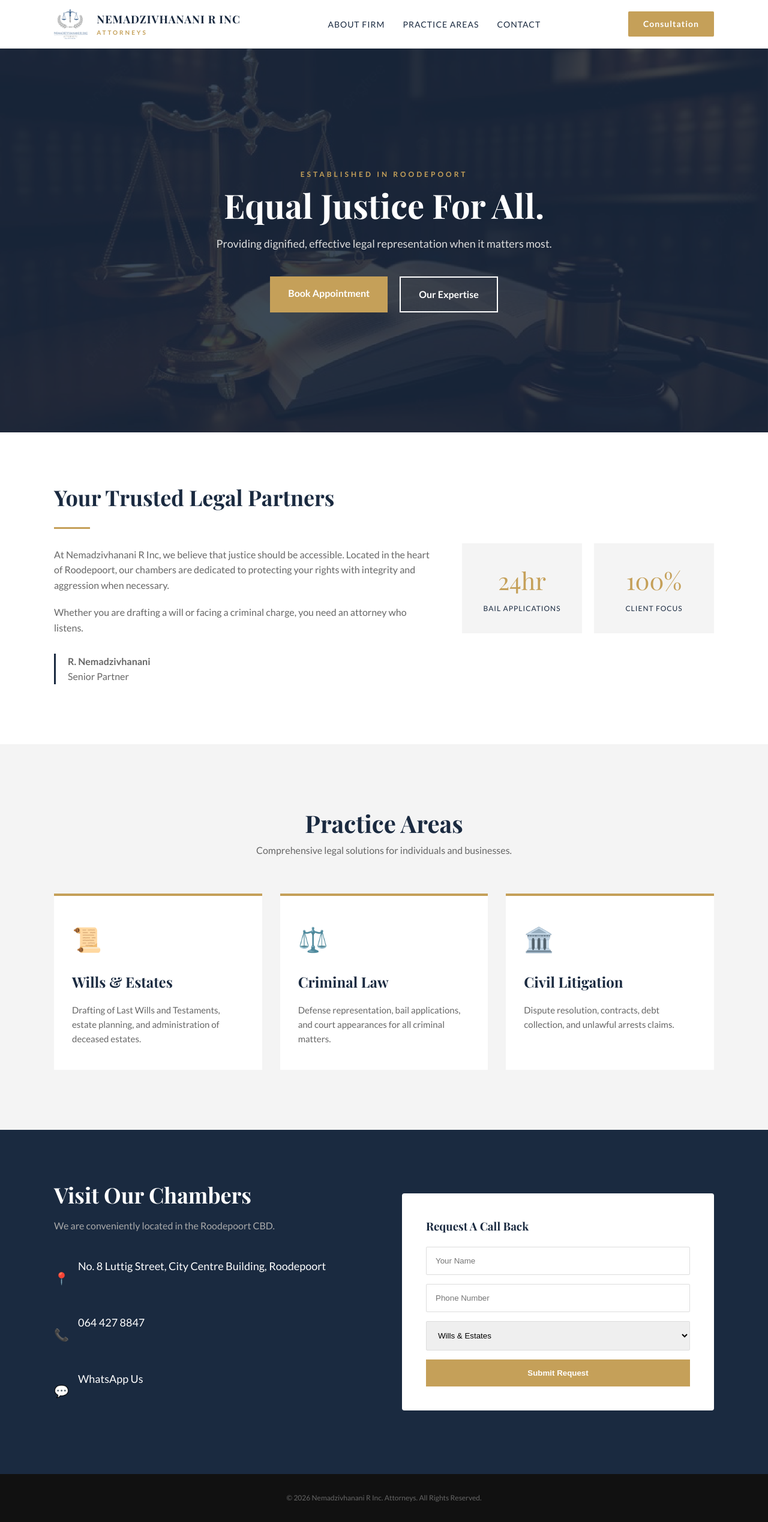
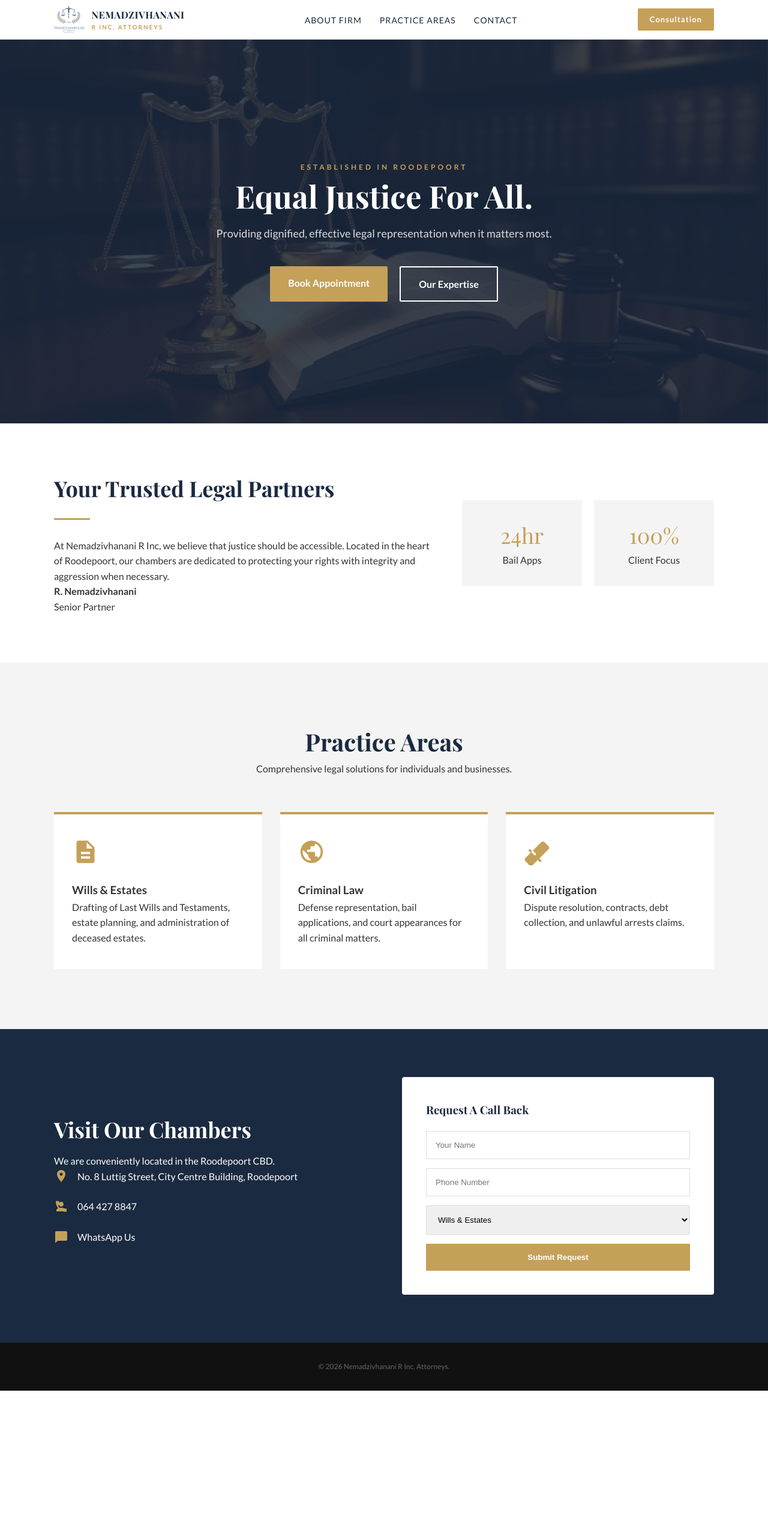
Before and after one commit to Nemadzivhanani/nemadzivhanani.github.io, a plain HTML site: page demos/law.html in a window 1280 px wide. Shown: the whole page at 60% size. After the commit the page ends 2319 px from the top, so only its background shows below. Drawn offline with nearby package versions, Linux system fonts and the light colour scheme.

Commit message:
Refactor law demo HTML and CSS for improved structure and responsiveness; update navbar and button styles

```diff
--- a/demos/css/law.css
+++ b/demos/css/law.css
@@ -2,16 +2,16 @@
    1. VARIABLES & RESET
 ========================= */
 :root {
-  --navy: #1a2a40;      /* Deep "Legal" Navy */
-  --gold: #c5a059;      /* Luxury Gold */
+  --navy: #1a2a40;
+  --gold: #c5a059;
   --gold-dark: #b08d4a;
   --white: #ffffff;
   --grey-light: #f4f4f4;
   --text-dark: #333333;
   --text-grey: #666666;
 
-  --font-serif: 'Playfair Display', serif; /* Fancy Headings */
-  --font-sans: 'Lato', sans-serif;         /* Clean Body Text */
+  --font-serif: 'Playfair Display', serif;
+  --font-sans: 'Lato', sans-serif;
 }
 
 * { box-sizing: border-box; margin: 0; padding: 0; }
@@ -31,28 +31,35 @@ a { text-decoration: none; transition: 0.3s; }
 ========================= */
 .navbar {
   background: var(--white);
-  padding: 15px 0;
+  padding: 10px 0; /* Reduced padding slightly */
   border-bottom: 1px solid #eee;
   position: sticky; top: 0; z-index: 100;
 }
 .nav-flex { display: flex; justify-content: space-between; align-items: center; }
 
-.brand { display: flex; align-items: center; gap: 15px; }
-.logo-img { height: 50px; width: auto; }
+.brand { display: flex; align-items: center; gap: 12px; }
+.logo-img { height: 45px; width: auto; }
+
 .brand-text { display: flex; flex-direction: column; }
-.company { font-family: var(--font-serif); font-weight: 700; color: var(--navy); letter-spacing: 1px; font-size: 18px; }
-.tagline { font-size: 10px; letter-spacing: 3px; color: var(--gold); font-weight: 700; }
+/* The Company Name */
+.company {
+  font-family: var(--font-serif);
+  font-weight: 700;
+  color: var(--navy);
+  letter-spacing: 0.5px;
+  font-size: 16px;
+}
+.tagline { font-size: 10px; letter-spacing: 2px; color: var(--gold); font-weight: 700; }
 
 .nav-links { list-style: none; display: flex; gap: 30px; }
 .nav-links a { color: var(--navy); font-weight: 400; font-size: 14px; text-transform: uppercase; letter-spacing: 1px; }
-.nav-links a:hover { color: var(--gold); }
 
-.btn-gold {
+/* HEADER BUTTON */
+.btn-gold-nav {
   background: var(--gold); color: white;
-  padding: 10px 25px; font-weight: bold; border-radius: 2px;
-  font-size: 14px; letter-spacing: 1px;
+  padding: 8px 20px; font-weight: bold; border-radius: 2px;
+  font-size: 13px; letter-spacing: 1px;
 }
-.btn-gold:hover { background: var(--navy); }
 
 /* =========================
    3. HERO SECTION
@@ -64,89 +71,92 @@ a { text-decoration: none; transition: 0.3s; }
 }
 .hero-bg { position: absolute; inset: 0; z-index: -1; }
 .hero-bg img { width: 100%; height: 100%; object-fit: cover; }
-.overlay { position: absolute; inset: 0; background: rgba(26, 42, 64, 0.85); } /* Navy Overlay */
+.overlay { position: absolute; inset: 0; background: rgba(26, 42, 64, 0.85); }
 
 .hero-content { position: relative; max-width: 800px; }
 .hero-sub { color: var(--gold); letter-spacing: 4px; font-size: 12px; font-weight: 700; margin-bottom: 10px; }
-.hero h1 { font-family: var(--font-serif); font-size: 56px; line-height: 1.1; margin-bottom: 20px; }
+.hero h1 { font-family: var(--font-serif); font-size: 52px; line-height: 1.1; margin-bottom: 20px; }
 .hero-desc { font-size: 18px; color: #ddd; max-width: 600px; margin: 0 auto 40px; }
 
 .btn-group { display: flex; justify-content: center; gap: 20px; }
-.btn-primary { background: var(--gold); color: white; padding: 15px 30px; font-weight: bold; }
-.btn-primary:hover { background: white; color: var(--navy); }
-.btn-outline { border: 2px solid white; color: white; padding: 15px 30px; font-weight: bold; }
-.btn-outline:hover { background: white; color: var(--navy); }
+.btn-primary { background: var(--gold); color: white; padding: 15px 30px; font-weight: bold; border-radius: 2px; }
+.btn-outline { border: 2px solid white; color: white; padding: 15px 30px; font-weight: bold; border-radius: 2px; }
 
 /* =========================
-   4. INTRO SECTION
+   4. SECTIONS & ICONS
 ========================= */
 .section-intro { padding: 80px 0; }
 .intro-grid { display: grid; grid-template-columns: 1.5fr 1fr; gap: 50px; align-items: center; }
-
 .intro-text h2 { font-family: var(--font-serif); font-size: 36px; color: var(--navy); margin-bottom: 20px; }
 .divider { width: 60px; height: 3px; background: var(--gold); margin-bottom: 30px; }
-.intro-text p { margin-bottom: 20px; color: var(--text-grey); font-size: 16px; }
-
-.signature-box { margin-top: 30px; border-left: 3px solid var(--navy); padding-left: 20px; }
-
 .intro-stat { display: flex; gap: 20px; }
 .stat-box { background: var(--grey-light); padding: 30px; text-align: center; width: 50%; }
-.stat-box .number { display: block; font-size: 40px; font-family: var(--font-serif); color: var(--gold); }
-.stat-box .label { font-size: 12px; letter-spacing: 1px; text-transform: uppercase; color: var(--navy); }
+.stat-box .number { display: block; font-size: 36px; font-family: var(--font-serif); color: var(--gold); }
 
-/* =========================
-   5. PRACTICE AREAS
-========================= */
+/* PRACTICE AREAS */
 .section-areas { background: var(--grey-light); padding: 100px 0; }
 .section-header { text-align: center; margin-bottom: 60px; }
 .section-header h2 { font-family: var(--font-serif); font-size: 40px; color: var(--navy); }
-.section-header p { color: var(--text-grey); }
-
 .grid-3 { display: grid; grid-template-columns: repeat(3, 1fr); gap: 30px; }
 
 .area-card {
   background: white; padding: 40px 30px;
-  border-top: 4px solid var(--gold);
-  transition: 0.3s;
+  border-top: 4px solid var(--gold); transition: 0.3s;
 }
-.area-card:hover { transform: translateY(-5px); box-shadow: 0 10px 30px rgba(0,0,0,0.1); }
-.icon { font-size: 40px; margin-bottom: 20px; }
-.area-card h3 { font-family: var(--font-serif); font-size: 24px; color: var(--navy); margin-bottom: 15px; }
-.area-card p { color: var(--text-grey); font-size: 15px; }
+.icon-box { margin-bottom: 20px; color: var(--gold); }
+.icon-gold-lg { width: 45px; height: 45px; }
+
+/* CONTACT */
+.section-contact { background: var(--navy); color: white; padding: 80px 0; }
+.contact-wrapper { display: grid; grid-template-columns: 1fr 1fr; gap: 60px; align-items: center; }
+.contact-info h2 { font-family: var(--font-serif); font-size: 36px; margin-bottom: 10px; }
+.info-item { display: flex; align-items: center; gap: 15px; margin-bottom: 25px; }
+.icon-gold-sm { width: 24px; height: 24px; color: var(--gold); min-width: 24px; }
+.info-item p, .info-item a { color: white; font-size: 16px; }
+
+/* FORM */
+.contact-form-box { background: white; padding: 40px; border-radius: 4px; }
+.contact-form-box h3 { color: var(--navy); font-family: var(--font-serif); margin-bottom: 20px; }
+.contact-form-box input, .contact-form-box select { width: 100%; padding: 15px; margin-bottom: 15px; border: 1px solid #ddd; }
+.contact-form-box button { width: 100%; padding: 15px; background: var(--gold); color: white; border: none; font-weight: bold; }
+
+footer { background: #111; color: #666; padding: 30px 0; text-align: center; font-size: 12px; }
 
 /* =========================
-   6. CONTACT
+   MOBILE RESPONSIVE (THE FIXES)
 ========================= */
-.section-contact { background: var(--navy); color: white; padding: 80px 0; }
-.contact-wrapper { display: grid; grid-template-columns: 1fr 1fr; gap: 60px; align-items: center; }
+@media (max-width: 768px) {
+  /* 1. Navbar Adjustments */
+  .nav-links { display: none; } /* Hide links */
 
-.contact-info h2 { font-family: var(--font-serif); font-size: 36px; margin-bottom: 10px; }
-.contact-info p { color: #aaa; margin-bottom: 40px; }
+  /* Shrink Long Name */
+  .company { font-size: 13px; line-height: 1.2; letter-spacing: 0; }
+  .tagline { font-size: 9px; }
+  .logo-img { height: 35px; }
 
-.info-item { display: flex; align-items: center; gap: 15px; margin-bottom: 25px; }
-.gold-icon { color: var(--gold); font-size: 20px; }
-.info-item p, .info-item a { color: white; font-size: 18px; }
+  /* Shrink Consultation Button */
+  .btn-gold-nav { padding: 8px 10px; font-size: 11px; }
 
-/* Contact Form */
-.contact-form-box { background: white; padding: 40px; border-radius: 4px; }
-.contact-form-box h3 { color: var(--navy); font-family: var(--font-serif); margin-bottom: 20px; }
-.contact-form-box input, .contact-form-box select {
-  width: 100%; padding: 15px; margin-bottom: 15px; border: 1px solid #ddd; border-radius: 2px;
-}
-.contact-form-box button {
-  width: 100%; padding: 15px; background: var(--gold); color: white; border: none; font-weight: bold; cursor: pointer;
-}
-.contact-form-box button:hover { background: var(--navy); }
+  /* 2. Hero Adjustments */
+  .hero h1 { font-size: 32px; }
 
-/* =========================
-   FOOTER & MOBILE
-========================= */
-footer { background: #111; color: #666; padding: 30px 0; text-align: center; font-size: 12px; }
+  /* --- BUTTONS: ONE LINE FIX --- */
+  .btn-group {
+    flex-direction: row;
+    width: 100%;
+    gap: 10px;
+    padding: 0 10px;
+  }
+  .btn-primary, .btn-outline {
+    width: 50%;
+    padding: 12px 5px;
+    font-size: 12px;
+    display: flex; align-items: center; justify-content: center;
+  }
 
-@media (max-width: 768px) {
-  .nav-links { display: none; } /* Simplified mobile menu logic */
-  .hero h1 { font-size: 36px; }
+  /* 3. Grid Adjustments */
   .grid-3 { grid-template-columns: 1fr; }
   .intro-grid { grid-template-columns: 1fr; }
   .contact-wrapper { grid-template-columns: 1fr; }
+  .intro-stat { flex-direction: row; gap: 10px; } /* Keep stats side by side */
 }
--- a/demos/law.html
+++ b/demos/law.html
@@ -4,7 +4,6 @@
   <meta charset="UTF-8" />
   <meta name="viewport" content="width=device-width, initial-scale=1.0" />
   <title>Nemadzivhanani R Inc. | Attorneys</title>
-  <meta name="description" content="Equal Justice For All. Roodepoort based attorneys specializing in Criminal, Civil, and Family Law." />
 
   <link rel="preconnect" href="https://fonts.googleapis.com">
   <link rel="preconnect" href="https://fonts.gstatic.com" crossorigin>
@@ -19,8 +18,8 @@
       <div class="brand">
         <img src="assets/law-logo.png" alt="Nemadzivhanani R Inc" class="logo-img">
         <div class="brand-text">
-          <span class="company">NEMADZIVHANANI R INC</span>
-          <span class="tagline">ATTORNEYS</span>
+          <span class="company">NEMADZIVHANANI</span>
+          <span class="tagline">R INC. ATTORNEYS</span>
         </div>
       </div>
 
@@ -30,7 +29,7 @@
         <li><a href="#contact">Contact</a></li>
       </ul>
 
-      <a href="https://wa.me/27644278847" class="btn-gold">Consultation</a>
+      <a href="https://wa.me/27644278847" class="btn-gold-nav">Consultation</a>
     </div>
   </nav>
 
@@ -44,6 +43,7 @@
       <p class="hero-sub">ESTABLISHED IN ROODEPOORT</p>
       <h1>Equal Justice For All.</h1>
       <p class="hero-desc">Providing dignified, effective legal representation when it matters most.</p>
+
       <div class="btn-group">
         <a href="#contact" class="btn-primary">Book Appointment</a>
         <a href="#areas" class="btn-outline">Our Expertise</a>
@@ -57,7 +57,6 @@
         <h2>Your Trusted Legal Partners</h2>
         <div class="divider"></div>
         <p>At Nemadzivhanani R Inc, we believe that justice should be accessible. Located in the heart of Roodepoort, our chambers are dedicated to protecting your rights with integrity and aggression when necessary.</p>
-        <p>Whether you are drafting a will or facing a criminal charge, you need an attorney who listens.</p>
 
         <div class="signature-box">
           <p><strong>R. Nemadzivhanani</strong><br>Senior Partner</p>
@@ -66,7 +65,7 @@
       <div class="intro-stat">
         <div class="stat-box">
           <span class="number">24hr</span>
-          <span class="label">Bail Applications</span>
+          <span class="label">Bail Apps</span>
         </div>
         <div class="stat-box">
           <span class="number">100%</span>
@@ -85,19 +84,25 @@
 
       <div class="grid-3">
         <div class="area-card">
-          <div class="icon">📜</div>
+          <div class="icon-box">
+            <svg class="icon-gold-lg" viewBox="0 0 24 24"><path fill="currentColor" d="M14 2H6c-1.1 0-1.99.9-1.99 2L4 20c0 1.1.89 2 1.99 2H18c1.1 0 2-.9 2-2V8l-6-6zm2 16H8v-2h8v2zm0-4H8v-2h8v2zm-3-5V3.5L18.5 9H13z"/></svg>
+          </div>
           <h3>Wills & Estates</h3>
           <p>Drafting of Last Wills and Testaments, estate planning, and administration of deceased estates.</p>
         </div>
 
         <div class="area-card">
-          <div class="icon">⚖️</div>
+          <div class="icon-box">
+            <svg class="icon-gold-lg" viewBox="0 0 24 24"><path fill="currentColor" d="M12 2C6.48 2 2 6.48 2 12s4.48 10 10 10 10-4.48 10-10S17.52 2 12 2zm-1 17.93c-3.95-.49-7-3.85-7-7.93 0-.62.08-1.21.21-1.79L9 15v1c0 1.1.9 2 2 2v1.93zm6.9-2.54c-.26-.81-1-1.39-1.9-1.39h-1v-3c0-.55-.45-1-1-1H8v-2h2c.55 0 1-.45 1-1V7h2c1.1 0 2-.9 2-2v-.41C17.92 5.77 20 8.65 20 12c0 2.08-.81 3.98-2.11 5.39z"/></svg>
+          </div>
           <h3>Criminal Law</h3>
           <p>Defense representation, bail applications, and court appearances for all criminal matters.</p>
         </div>
 
         <div class="area-card">
-          <div class="icon">🏛️</div>
+          <div class="icon-box">
+            <svg class="icon-gold-lg" viewBox="0 0 24 24"><path fill="currentColor" d="M10.59 13.41c.41.39.41 1.03 0 1.42-.39.39-1.03.39-1.42 0l-2.12-2.12c-.39-.39-.39-1.03 0-1.42.39-.39 1.03-.39 1.42 0l2.12 2.12zm11.33-6.49l-3.54-3.54c-.78-.78-2.05-.78-2.83 0L7.5 11.44l-2.12-2.12-1.42 1.41 2.12 2.12L1.41 17.5c-.78.78-.78 2.05 0 2.83l3.54 3.54c.78.78 2.05.78 2.83 0l4.66-4.66 2.12 2.12 1.41-1.41-2.12-2.12 8.07-8.07c.78-.78.78-2.05 0-2.83z"/></svg>
+          </div>
           <h3>Civil Litigation</h3>
           <p>Dispute resolution, contracts, debt collection, and unlawful arrests claims.</p>
         </div>
@@ -112,17 +117,17 @@
         <p>We are conveniently located in the Roodepoort CBD.</p>
 
         <div class="info-item">
-          <span class="gold-icon">📍</span>
+          <svg class="icon-gold-sm" viewBox="0 0 24 24"><path fill="currentColor" d="M12 2C8.13 2 5 5.13 5 9c0 5.25 7 13 7 13s7-7.75 7-13c0-3.87-3.13-7-7-7zm0 9.5c-1.38 0-2.5-1.12-2.5-2.5s1.12-2.5 2.5-2.5 2.5 1.12 2.5 2.5-1.12 2.5-2.5 2.5z"/></svg>
           <p>No. 8 Luttig Street, City Centre Building, Roodepoort</p>
         </div>
 
         <div class="info-item">
-          <span class="gold-icon">📞</span>
+          <svg class="icon-gold-sm" viewBox="0 0 24 24"><path fill="currentColor" d="M20.01 15.38c-1.23 0-2.42-.2-3.53-.61-.35-.13-.74-.07-1.01.18l-2.2 2.2c-2.83-1.44-5.15-3.75-6.59-6.59l2.2-2.21c.28-.26.36-.65.25-1.01A11.36 11.36 0 018.59 3.79c0-.55-.45-1-1-1H4c-.55 0-1 .45-1 1 0 9.39 7.61 17 17 17 .55 0 1-.45 1-1v-3.5c0-.55-.45-1-1-1zM12 12c2.21 0 4-1.79 4-4s-1.79-4-4-4-4 1.79-4 4 1.79 4 4 4zm0 2c-2.67 0-8 1.34-8 4v2h16v-2c0-2.66-5.33-4-8-4z"/></svg>
           <p><a href="tel:0644278847">064 427 8847</a></p>
         </div>
 
         <div class="info-item">
-          <span class="gold-icon">💬</span>
+          <svg class="icon-gold-sm" viewBox="0 0 24 24"><path fill="currentColor" d="M20 2H4c-1.1 0-2 .9-2 2v18l4-4h14c1.1 0 2-.9 2-2V4c0-1.1-.9-2-2-2z"/></svg>
           <p><a href="https://wa.me/27644278847">WhatsApp Us</a></p>
         </div>
       </div>
@@ -136,7 +141,6 @@
             <option>Wills & Estates</option>
             <option>Criminal Matter</option>
             <option>Civil Matter</option>
-            <option>Other</option>
           </select>
           <button type="submit">Submit Request</button>
         </form>
@@ -146,7 +150,7 @@
 
   <footer>
     <div class="container">
-      <p>&copy; 2026 Nemadzivhanani R Inc. Attorneys. All Rights Reserved.</p>
+      <p>&copy; 2026 Nemadzivhanani R Inc. Attorneys.</p>
     </div>
   </footer>
 
```
